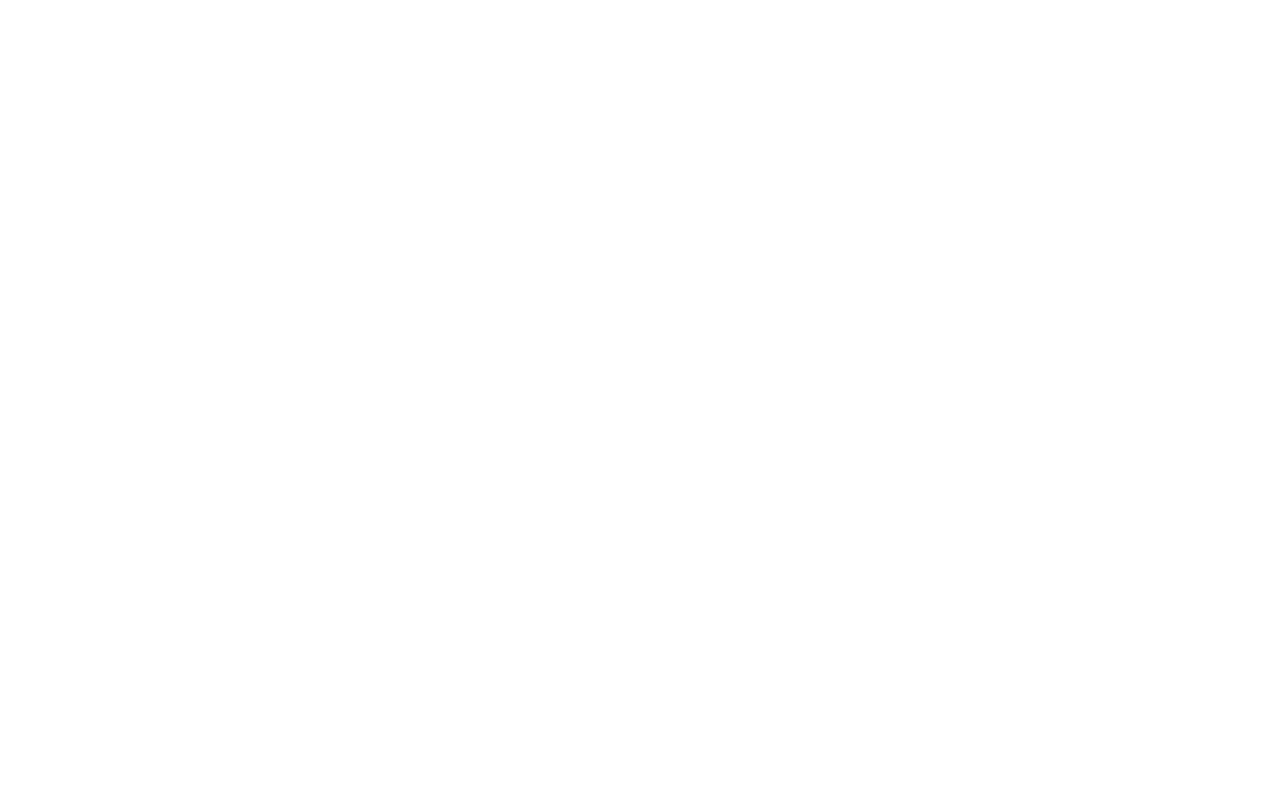
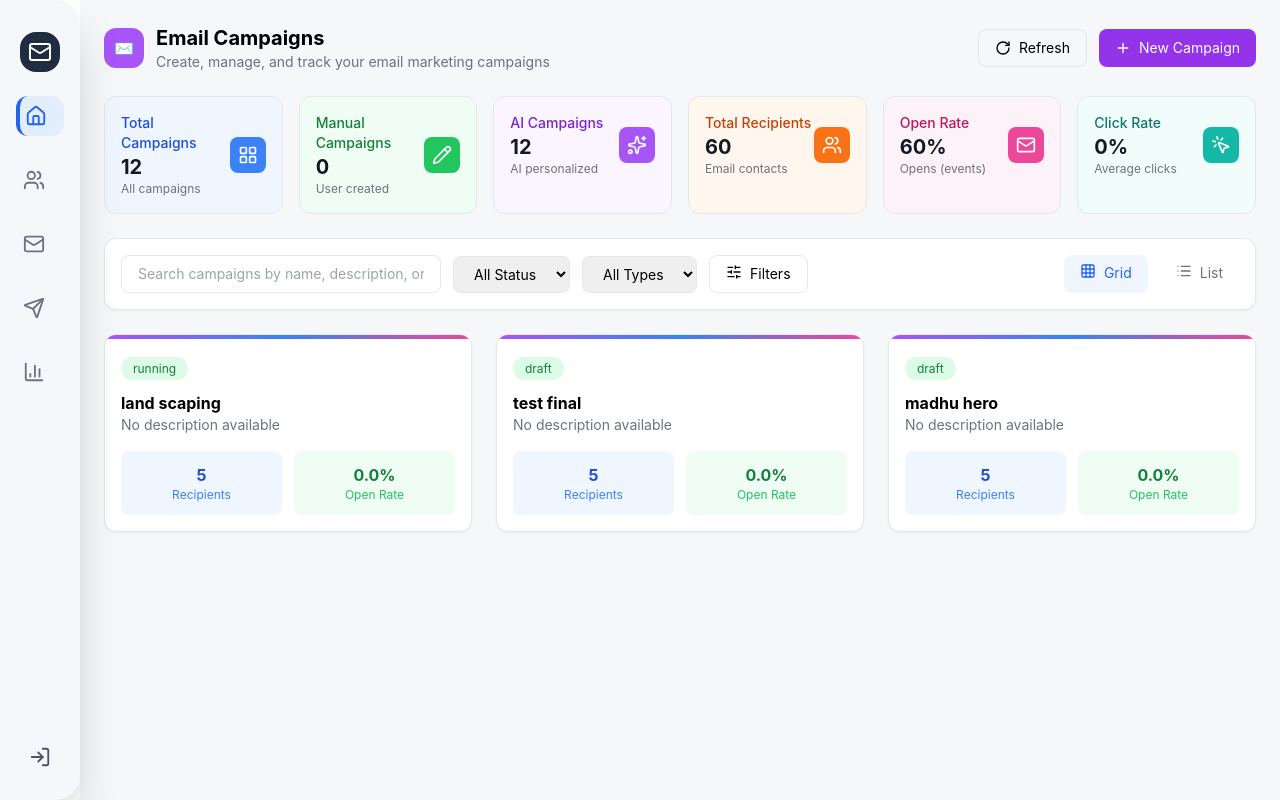
Before and after one commit to techieshruti/Globopersona-project-Frontend-UI-Redesign, a React (Vite) app: page / in a window 1280 px wide. Built offline with nearby package versions, Linux system fonts and the light colour scheme.

Commit message:
added EmailCampaignHeader

```diff
--- a/src/App.jsx
+++ b/src/App.jsx
@@ -3,6 +3,7 @@
 import DashBoard from './pages/DashBoard'
 import EmailList from './pages/EmailList'
 import EmailAccounts from './pages/EmailAccounts'
+import EmailCampaigns from './pages/EmailCampaigns'
 
 const App = () => {
   return (
@@ -10,6 +11,7 @@
     {/* <DashBoard/> */}
     {/* <EmailList/> */}
     {/* <EmailAccounts/> */}
+    <EmailCampaigns/>
     </>
   )
 }
--- a/src/components/EmailCampaigns/CampaignCard.jsx
+++ b/src/components/EmailCampaigns/CampaignCard.jsx
@@ -0,0 +1,29 @@
+const CampaignCard = ({ status, title, recipients, openRate }) => {
+  return (
+    <div className="bg-white rounded-xl border shadow-sm overflow-hidden">
+      <div className="h-1 bg-gradient-to-r from-purple-500 via-blue-500 to-pink-500" />
+
+      <div className="p-4">
+        <span className="text-xs px-3 py-1 rounded-full bg-green-100 text-green-700">
+          {status}
+        </span>
+
+        <h3 className="mt-3 font-bold">{title}</h3>
+        <p className="text-sm text-gray-500">No description available</p>
+
+        <div className="flex gap-3 mt-4">
+          <div className="flex-1 bg-blue-50 p-3 rounded-lg text-center">
+            <p className="font-bold text-blue-700">{recipients}</p>
+            <p className="text-xs text-blue-500">Recipients</p>
+          </div>
+          <div className="flex-1 bg-green-50 p-3 rounded-lg text-center">
+            <p className="font-bold text-green-700">{openRate}</p>
+            <p className="text-xs text-green-500">Open Rate</p>
+          </div>
+        </div>
+      </div>
+    </div>
+  );
+};
+
+export default CampaignCard;
--- /dev/null
+++ b/src/components/EmailCampaigns/CampaignFilterBar.jsx
@@ -0,0 +1,37 @@
+import { Grid, List, SlidersHorizontal } from "lucide-react";
+
+const CampaignFilterBar = () => {
+  return (
+    <div className="mx-6 mt-6 bg-white border rounded-xl shadow-sm p-4 flex justify-between">
+      <div className="flex gap-3 items-center">
+        <input
+          className="border px-4 py-2 rounded-lg text-sm w-80"
+          placeholder="Search campaigns by name, description, or email list..."
+        />
+        <select className="border px-4 py-2 rounded-lg text-sm">
+          <option>All Status</option>
+        </select>
+        <select className="border px-4 py-2 rounded-lg text-sm">
+          <option>All Types</option>
+        </select>
+        <button className="border px-4 py-2 rounded-lg text-sm flex gap-2">
+          <SlidersHorizontal size={16} />
+          Filters
+        </button>
+      </div>
+
+      <div className="flex gap-3">
+        <button className="flex gap-2 px-4 py-2 bg-blue-50 text-blue-600 rounded-lg text-sm">
+          <Grid size={16} />
+          Grid
+        </button>
+        <button className="flex gap-2 px-4 py-2 text-gray-500 text-sm">
+          <List size={16} />
+          List
+        </button>
+      </div>
+    </div>
+  );
+};
+
+export default CampaignFilterBar;
--- a/src/components/EmailCampaigns/CampaignSummaryCard.jsx
+++ b/src/components/EmailCampaigns/CampaignSummaryCard.jsx
@@ -0,0 +1,26 @@
+const CampaignSummaryCard = ({
+  title,
+  value,
+  subtitle,
+  icon: Icon,
+  bg,
+  iconBg,
+  text,
+}) => {
+  return (
+    <div className={`${bg} p-4 rounded-xl border border-gray-200`}>
+      <div className="flex justify-between items-center">
+        <div>
+          <p className={`text-sm font-medium ${text}`}>{title}</p>
+          <p className="text-xl font-bold text-gray-900">{value}</p>
+          <p className="text-xs text-gray-500">{subtitle}</p>
+        </div>
+        <div className={`${iconBg} p-2 rounded-lg`}>
+          <Icon size={20} className="text-white" />
+        </div>
+      </div>
+    </div>
+  );
+};
+
+export default CampaignSummaryCard;
--- a/src/pages/EmailCampaigns.jsx
+++ b/src/pages/EmailCampaigns.jsx
@@ -0,0 +1,122 @@
+import Sidebar from "../components/layout/Sidebar";
+import EmailCampaignHeader from "../components/EmailCampaigns/EmailCampaignHeader";
+import CampaignSummaryCard from "../components/EmailCampaigns/CampaignSummaryCard";
+import CampaignFilterBar from "../components/EmailCampaigns/CampaignFilterBar";
+import CampaignCard from "../components/EmailCampaigns/CampaignCard";
+
+import {
+  LayoutGrid,
+  Pencil,
+  Sparkles,
+  Users,
+  Mail,
+  MousePointerClick,
+} from "lucide-react";
+
+const summaryCards = [
+  {
+    title: "Total Campaigns",
+    value: 12,
+    subtitle: "All campaigns",
+    icon: LayoutGrid,
+    bg: "bg-blue-50",
+    iconBg: "bg-blue-500",
+    text: "text-blue-700",
+  },
+  {
+    title: "Manual Campaigns",
+    value: 0,
+    subtitle: "User created",
+    icon: Pencil,
+    bg: "bg-green-50",
+    iconBg: "bg-green-500",
+    text: "text-green-700",
+  },
+  {
+    title: "AI Campaigns",
+    value: 12,
+    subtitle: "AI personalized",
+    icon: Sparkles,
+    bg: "bg-purple-50",
+    iconBg: "bg-purple-500",
+    text: "text-purple-700",
+  },
+  {
+    title: "Total Recipients",
+    value: 60,
+    subtitle: "Email contacts",
+    icon: Users,
+    bg: "bg-orange-50",
+    iconBg: "bg-orange-500",
+    text: "text-orange-700",
+  },
+  {
+    title: "Open Rate",
+    value: "60%",
+    subtitle: "Opens (events)",
+    icon: Mail,
+    bg: "bg-pink-50",
+    iconBg: "bg-pink-500",
+    text: "text-pink-700",
+  },
+  {
+    title: "Click Rate",
+    value: "0%",
+    subtitle: "Average clicks",
+    icon: MousePointerClick,
+    bg: "bg-teal-50",
+    iconBg: "bg-teal-500",
+    text: "text-teal-700",
+  },
+];
+
+const campaignData = [
+  {
+    status: "running",
+    title: "land scaping",
+    recipients: 5,
+    openRate: "0.0%",
+  },
+  {
+    status: "draft",
+    title: "test final",
+    recipients: 5,
+    openRate: "0.0%",
+  },
+  {
+    status: "draft",
+    title: "madhu hero",
+    recipients: 5,
+    openRate: "0.0%",
+  },
+];
+
+const EmailCampaigns = () => {
+  return (
+    <div>
+      <Sidebar />
+
+      <div className="ml-20 bg-[#f5f7f9] min-h-screen">
+        <EmailCampaignHeader />
+
+        {/* Summary cards */}
+        <div className="grid grid-cols-6 gap-4 px-6 mt-6">
+          {summaryCards.map((item) => (
+            <CampaignSummaryCard key={item.title} {...item} />
+          ))}
+        </div>
+
+        <CampaignFilterBar />
+
+        {/* Campaign cards */}
+        <div className="grid grid-cols-3 gap-6 px-6 mt-6 pb-10">
+          {campaignData.map((item, i) => (
+            <CampaignCard key={i} {...item} />
+          ))}
+        </div>
+      </div>
+    </div>
+  );
+};
+
+export default EmailCampaigns;
```
